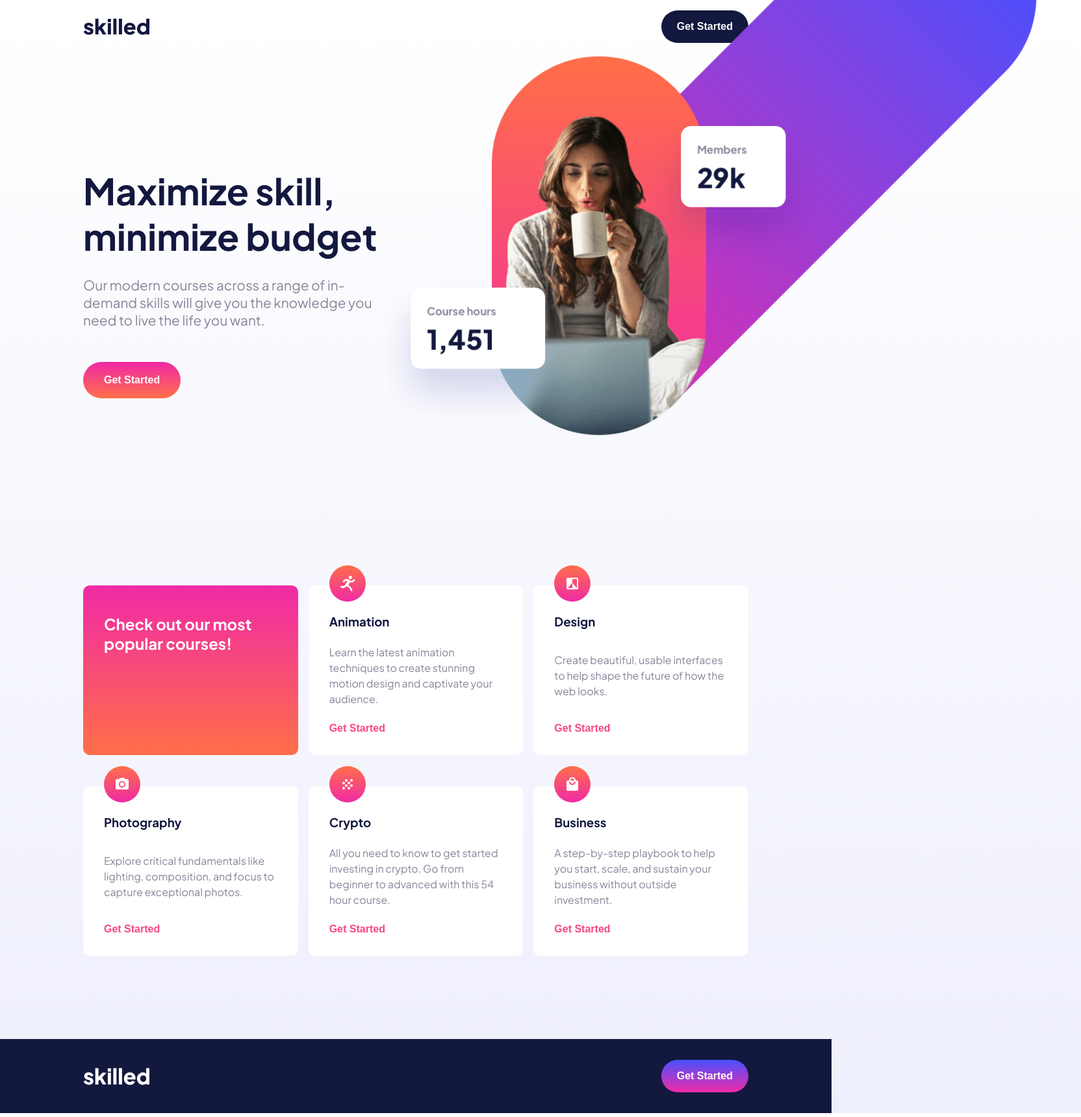
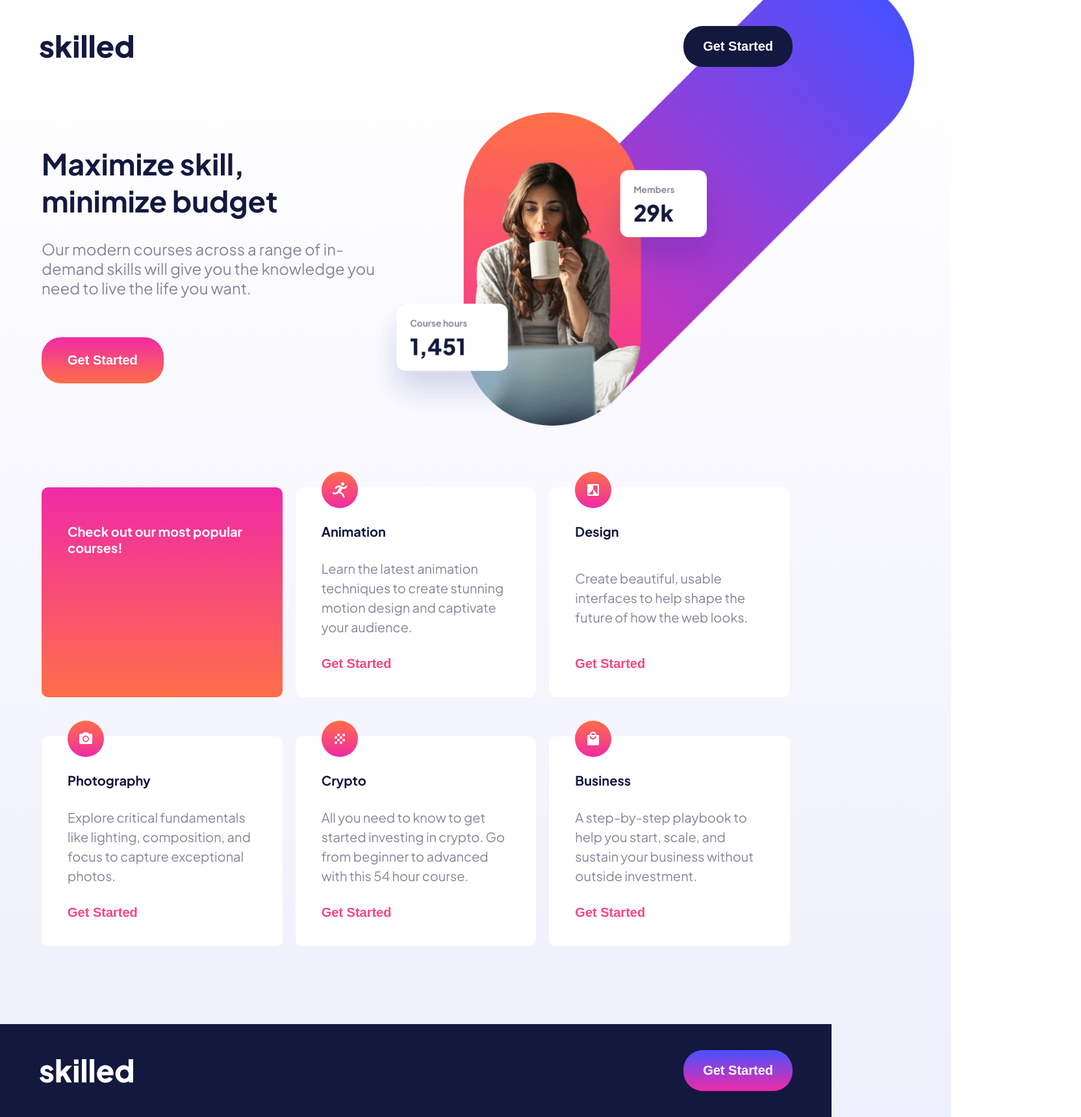
Before and after one commit to MsadafK/Skilled-e-learning-landing-page, a plain HTML site: page index.html in a window 1280 px wide. Shown: the whole page at 65% size, 1664 px wide, since content can reach past the window. Drawn offline with Linux system fonts and the light colour scheme.

Commit message:
Update style.css

```diff
--- a/style.css
+++ b/style.css
@@ -21,7 +21,7 @@ p {
 }
 
 main {
-  width: 80%;
+  width: 90%;
   margin: 0 auto;
 }
 
@@ -29,12 +29,13 @@ nav {
   display: flex;
   justify-content: space-between;
   align-items: center;
-  margin: 1em 8em;
+  margin: 1em;
 }
 
 .logo {
-  width: 10%;
+  width: 20%;
 }
+
 .btn {
   padding: 1em;
   background-color: #13183f;
@@ -42,7 +43,7 @@ nav {
   border: none;
   border-radius: 30px;
   cursor: pointer;
-  font-size: 1rem;
+  font-size: 0.8rem;
   font-weight: 600;
   padding: 1em 1.5em;
 }
@@ -52,44 +53,49 @@ nav {
 }
 
 .hero {
-  margin: 12em 0;
+  margin: 0;
+  flex-direction: column;
+  padding: 0;
+  padding-bottom: 19em;
   display: flex;
   justify-content: space-between;
   align-items: center;
-}
-
-.hero-image-div {
   position: relative;
 }
 
+/* .hero-image-div {
+} */
+
 .hero-img {
   position: absolute;
-  width: 85%;
-  height: auto;
-  top: -30%;
-  right: -30%;
+  width: 120%;
+  top: 47%;
+  left: -10%;
+  content: url("./assets/image-hero-mobile.png");
 }
 
 .hero-text {
-  width: 45%;
+  width: 100%;
 }
 
 .hero-text > h1 {
-  font-size: 3.5rem;
+  font-size: 2rem;
   color: #13183f;
 }
 
 .hero-text > p {
-  font-size: 1.3rem;
-  margin: 1.3em 0;
+  font-size: 0.8rem;
+  margin: 1em 0;
 }
 
 .hero-btn {
   background-image: linear-gradient(#f02aa6, #ff6f48);
   color: #fff;
-  margin: 1.5em 0 2em;
+  margin: 1em 0;
   padding: 1.2em 2em;
+  font-size: 0.8rem;
 }
+
 .hero-btn:hover {
   background-image: linear-gradient(#fabbe3, #f3c9bd);
 }
@@ -97,12 +103,10 @@ nav {
 /* COURSES */
 .courses {
   display: grid;
-  grid-template-columns: repeat(3, 1fr);
+  grid-template-columns: repeat(1, 1fr);
   grid-row-gap: 3em;
-  grid-column-gap: 1em;
-  padding: 2em 0;
-  margin-top: 14em;
-  margin-bottom: 6em;
+  padding-top: 0;
+  margin-bottom: 2em;
 }
 
 .courses-box {
@@ -115,11 +119,13 @@ nav {
   align-items: flex-start;
   border-radius: 10px;
   background-color: #fff;
+  text-align: left;
 }
 
 .courses-heading-box {
   background-image: linear-gradient(#f02aa6, #ff6f48);
 }
+
 .courses-heading-box > h2 {
   color: #fff;
 }
@@ -129,11 +135,13 @@ nav {
   top: -12%;
   left: 2em;
 }
+
 .courses-box > p {
   margin: 1.5em 0;
   font-size: 1rem;
   line-height: 1.5;
 }
+
 .courses-btn {
   font-size: 1rem;
   background-color: #fff;
@@ -148,7 +156,7 @@ nav {
 
 footer > nav {
   margin: 0;
-  padding: 2em 8em;
+  padding: 1em;
   background-color: #13183f;
 }
 
@@ -160,116 +168,134 @@ footer > nav {
   background-image: linear-gradient(#b4b7fa, #fcbde5);
 }
 
-/* xxxxxxxxxxxxxxxxxxx 768xxxxxxxxxxxxxxxx */
-@media (max-width: 768px) {
-  main {
-    width: 90%;
-    margin: 0 auto;
+/* 376px and up */
+@media (min-width: 375px) {
+  .courses {
+    margin-top: 4em;
   }
+}
+/* 425px and up */
+@media (min-width: 425px) {
+  .courses {
+    margin-top: 8em;
+  }
+}
+/* 768px and up */
+@media (min-width: 768px) {
+  * {
+    font-size: 17px;
+  }
+
   nav {
-    margin: 1em 2em;
+    /* margin: 1em 8em; */
+    padding: 2em;
+    margin: 0;
   }
 
   .logo {
-    width: 15%;
-  }
-  .btn {
-    font-size: 0.8rem;
-  }
-  .hero {
-    margin: 0;
-  }
-  .hero-text > h1 {
-    font-size: 2.5rem;
-  }
-  .hero-text > p {
-    font-size: 1rem;
-  }
-  .hero-btn {
-    font-size: 0.8rem;
+    width: 12.5%;
   }
 
-  .courses {
-    margin-top: 6em;
-    grid-template-columns: repeat(2, 1fr);
-  }
-
-  .hero {
-    text-align: left;
-    padding: 6em 0;
-  }
-
-  .hero-text {
-    width: 55%;
-  }
-
-  .hero-img {
-    content: url("./assets/image-hero-tablet.png");
-    position: absolute;
-    top: -15%;
-    right: -36%;
-  }
-
-  footer > nav {
-    padding: 1em 2em;
-  }
-}
-
-/* xxxxxxxxxxxxxxxxxxx 480xxxxxxxxxxxxxxxx */
-@media (max-width: 376px) {
-  main {
-    width: 90%;
-    margin: 0 auto;
-  }
-  nav {
-    margin: 1em;
-  }
-
-  .logo {
-    width: 20%;
-  }
   .btn {
-    font-size: 0.8rem;
+    font-size: 1rem;
   }
 
   .hero {
     margin: 0;
-    flex-direction: column;
-    padding: 0;
-    padding-bottom: 19em;
+    padding-bottom: 0;
+    display: flex;
+    justify-content: space-between;
+    align-items: center;
+    flex-direction: row;
+    margin: 4em 0;
   }
+
   .hero-img {
     position: absolute;
-    width: 120%;
-    top: 47.5%;
-    left: -10%;
-    content: url("./assets/image-hero-mobile.png");
+    width: 100%;
+    height: auto;
+    top: -60%;
+    left: 40%;
+    content: url("assets/image-hero-tablet.png");
   }
 
   .hero-text {
-    width: 100%;
+    width: 45%;
   }
 
   .hero-text > h1 {
-    font-size: 2rem;
+    font-size: 2.25rem;
   }
+
   .hero-text > p {
-    font-size: 0.8rem;
-    margin: 1em 0;
+    font-size: 1.2rem;
+    margin: 1.3em 0;
   }
+
   .hero-btn {
-    font-size: 0.8rem;
-    margin: 1em 0;
+    font-size: 1rem;
+    margin: 1.5em 0 2em;
   }
 
   .courses {
-    grid-template-columns: repeat(1, 1fr);
-    /* margin-top: 15em; */
-    padding-top: 0;
-    margin-bottom: 2em;
+    grid-template-columns: repeat(2, 1fr);
+    grid-row-gap: 3em;
+    grid-column-gap: 1em;
+    padding: 2em 0;
+    margin: 6em 0 4em;
   }
 
   footer > nav {
-    padding: 1em;
+    padding: 2em;
+    margin: 0;
   }
 }
+/* 1024 and above */
+@media (min-width: 1024px) {
+  * {
+    font-size: 20px;
+  }
+  body {
+    /* width: 1024px; */
+    max-width: 1440px;
+    margin: 0 auto;
+  }
+
+  .hero {
+    margin: 4em 0 4em;
+    width: 100%;
+  }
+  .hero-img {
+    content: url("./assets/image-hero-desktop.png");
+    width: 900px;
+    max-width: 900px;
+    left: 500px;
+    top: -320px;
+    z-index: -1;
+  }
+  .courses {
+    grid-template-columns: repeat(3, 1fr);
+  }
+  .courses-box > img {
+    top: -7.5%;
+  }
+
+  footer > nav {
+    width: 100%;
+    margin: 0 auto;
+    padding: 2em 3em;
+  }
+  nav {
+    padding: 2em 3em;
+    margin: 0;
+  }
+  .courses {
+    margin-top: 4em;
+  }
+}
+/* 1440px and more */
+@media (min-width: 1440px) {
+  * {
+    font-size: 22px;
+  }
+}
```
